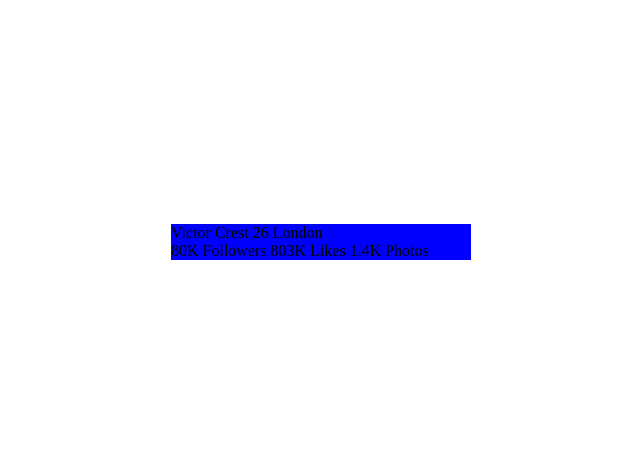
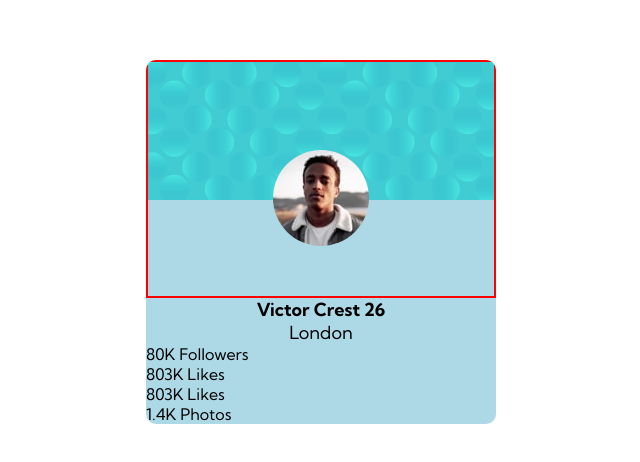
Before and after one commit to maxmirav/profile-card-component, a plain HTML site: page index.html in a window 1280 px wide. Shown: the part 158-620 px from the top of the page, without its empty margins (319-959 px from the left). Drawn offline with Linux system fonts and the light colour scheme.

Commit message:
added pics, started working on textual content

```diff
--- a/index.html
+++ b/index.html
@@ -9,6 +9,9 @@
   <link rel="icon" type="image/png" sizes="32x32" href="./images/favicon-32x32.png">
   <link rel="stylesheet" href="styles.css">
   <title>Frontend Mentor | Profile card component</title>
+  <link rel="preconnect" href="https://fonts.googleapis.com">
+  <link rel="preconnect" href="https://fonts.gstatic.com" crossorigin>
+  <link href="https://fonts.googleapis.com/css2?family=Kumbh+Sans:wght@400;700&display=swap" rel="stylesheet">
 
   <!-- Feel free to remove these styles or customise in your own stylesheet 👍 -->
   <style>
@@ -26,17 +29,34 @@
 <body>
 
   <div class="profile-card-container">
-    <div class="profile-details-container">
-      Victor Crest
-      26
-      London
+    <div class="picture-container">
+      <img src="/images/bg-pattern-card.svg" alt="Blue background of bubbles" class="pic-bg">
+      <img src="/images/image-victor.jpg" alt="Profile picture of Victor Crest" class="profile-pic">
+    </div>
+
+    <div class="text-content-container">
+      <header>
+        <h1>Victor Crest 26</h1>
+        <p>London</p>
+      </header>
+
     </div>
     <div class="socials">
-      80K
-      Followers
+      <div class="social-item">
+        80K
+        Followers
+      </div>
 
-      803K
-      Likes
+      <div class="social-item">
+        803K
+        Likes
+      </div>
+
+      <div class="social-item">
+        803K
+        Likes
+      </div>
+
 
       1.4K
       Photos
--- a/styles.css
+++ b/styles.css
@@ -2,6 +2,7 @@
     margin: 0;
     padding: 0;
     box-sizing: border-box;
+    font-family: 'Kumbh Sans', sans-serif;
 }
 
 :root{
@@ -19,6 +20,40 @@ body{
 }
 
 .profile-card-container{
-    background-color: blue;
-    width: 300px;
+    background-color: lightblue;
+    width: 350px;
+    border-radius: 10px;
+    overflow: hidden;
 }
+
+/*******PROFILE PICTURE**********/
+.picture-container{
+    display: flex;
+    flex-wrap: wrap;
+    justify-content: center;
+    border: 2px solid red;
+}
+
+.pic-bg{
+    width: 100%;
+}
+
+.profile-pic{
+    position: relative;
+    bottom: 50px;
+    border-radius: 50%;
+}
+/*******************************/
+
+/*********TEXT CONTENT**********/
+h1,
+p{
+    font-size: 18px;
+}
+
+header{
+    text-align: center;
+}
+
+
+/*******************************/
```
